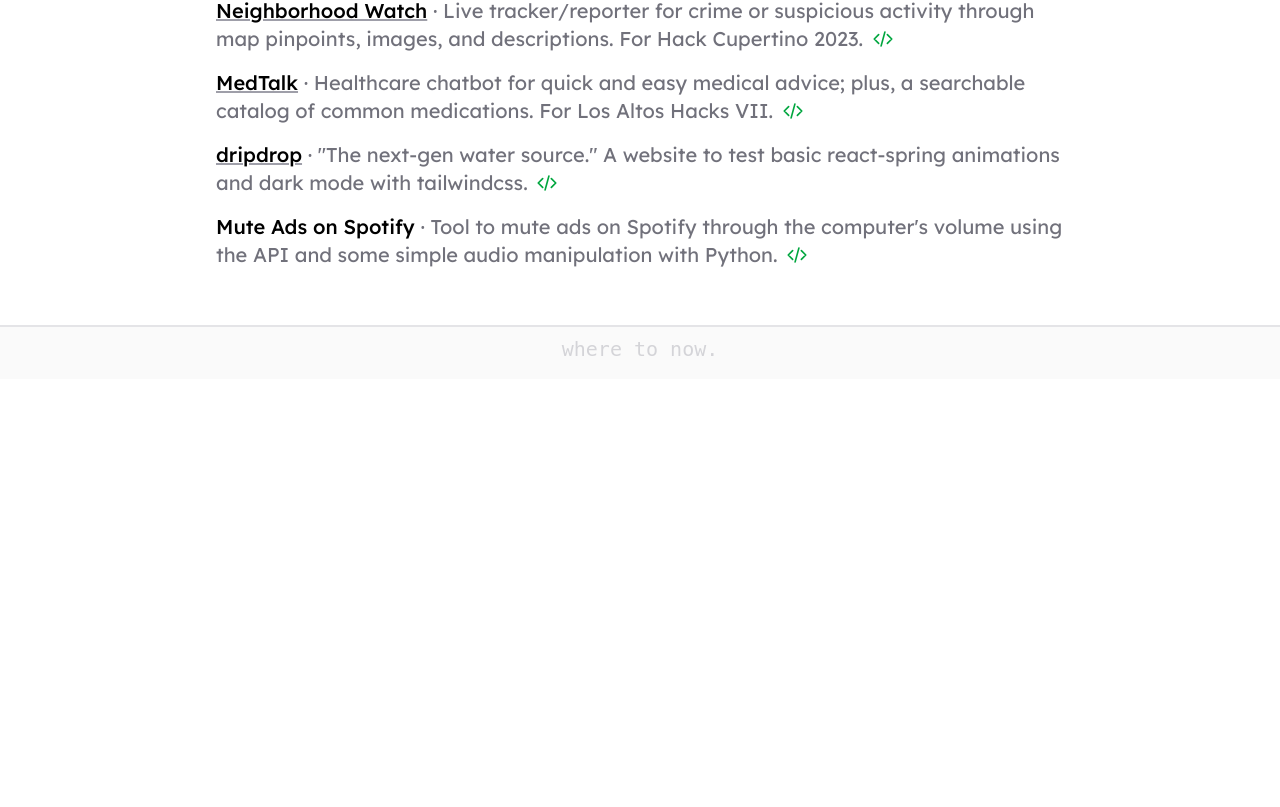
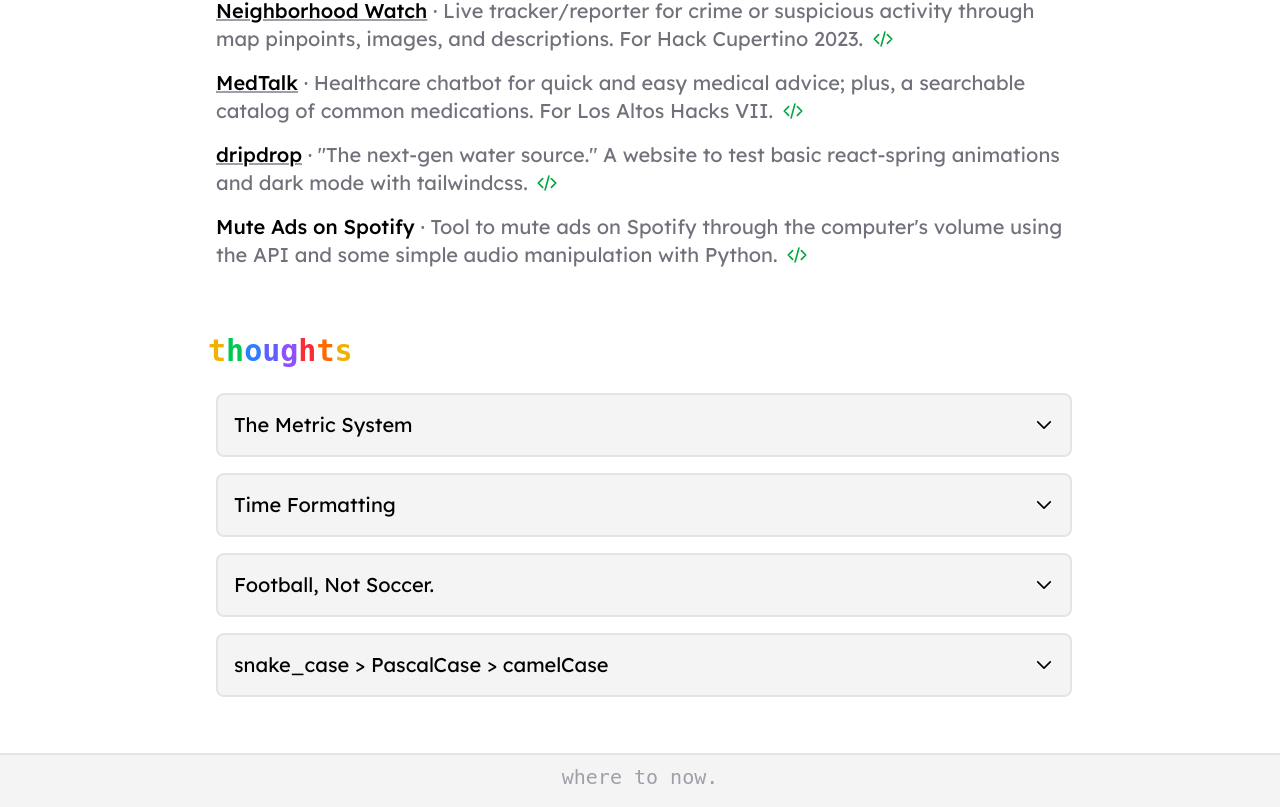
Before and after one commit to solunian/website, a SvelteKit app: page / in a window 1280 px wide. Shown: the part 1341-2148 px from the top of the page. Before the commit the page ends 1720 px from the top, so only its background shows below. Built offline with nearby package versions, Linux system fonts and the light colour scheme; a web font is replaced by a local one.

Commit message:
feat: article component for thoughts

```diff
--- /dev/null
+++ b/src/lib/components/article.svelte
@@ -0,0 +1,34 @@
+<script lang="ts">
+  import type { Snippet } from "svelte";
+  import { fade, slide } from "svelte/transition";
+
+  let { title, children }: { title: string; children: Snippet } = $props();
+
+  let is_open = $state(false);
+</script>
+
+<div class="rounded-lg border-2 border-zinc-200 bg-zinc-100 dark:border-zinc-700 dark:bg-zinc-800">
+  <button
+    onclick={() => (is_open = !is_open)}
+    class="flex w-full items-center justify-between p-4 text-left text-black dark:text-white">
+    <span>{title}</span>
+    <svg
+      xmlns="http://www.w3.org/2000/svg"
+      fill="none"
+      viewBox="0 0 24 24"
+      stroke-width="2"
+      stroke="currentColor"
+      class={["size-5 transition duration-200", is_open && "rotate-180"]}>
+      <path stroke-linecap="round" stroke-linejoin="round" d="m19.5 8.25-7.5 7.5-7.5-7.5" />
+    </svg>
+  </button>
+
+  {#if is_open}
+    <div
+      transition:slide={{ duration: 200 }}
+      class="flex w-full max-w-full flex-col gap-4 px-4 pb-4">
+      <hr transition:fade class="rounded-full border-1 border-zinc-300 dark:border-zinc-700" />
+      {@render children()}
+    </div>
+  {/if}
+</div>
--- a/src/lib/components/footer.svelte
+++ b/src/lib/components/footer.svelte
@@ -24,6 +24,6 @@
 </script>
 
 <footer
-  class="flex flex-row justify-center border-t-2 border-zinc-200 bg-zinc-50 pt-2 pb-4 font-mono text-zinc-300 dark:border-zinc-800 dark:bg-zinc-950 dark:text-zinc-700">
+  class="flex flex-row justify-center border-t-2 border-zinc-200 bg-zinc-100 pt-2 pb-4 font-mono text-zinc-400 dark:border-zinc-800 dark:bg-zinc-950 dark:text-zinc-700">
   {footer_texts[Math.floor(Math.random() * footer_texts.length)]}
 </footer>
--- a/src/lib/components/thoughts.svelte
+++ /dev/null
@@ -1,31 +0,0 @@
-<script lang="ts">
-  import Section from "./section.svelte";
-</script>
-
-<Section id="thoughts">
-  <h2>The Metric System</h2>
-  <p>celsius is better than fahrenheit</p>
-  <p>cooking using tbsp, tsp, cups, gallons, etc. is ridiculous</p>
-  <p>visualizing/converting is easier with distance/length/volume/weight</p>
-  <p>caveat: weight in kg is not "weight"; it is mass; should use newtons (~x10 from kilograms)</p>
-
-  <h2>Time Formatting</h2>
-  <p>
-    24-hr time is better than 12 hours with am/pm. You still use the same number of digits without
-    an extra am/pm value. No confusion of 12 am vs 12 pm.
-  </p>
-  <p>
-    Date should follow numerical ordering, not speech order. either year-month-day or
-    day-month-year.
-  </p>
-
-  <h2>Football, Not Soccer.</h2>
-  <p>this is kinda duh.</p>
-
-  <h2>snake_case > PascalCase > camelCase</h2>
-  <p>
-    snake_case is simple: replace all spaces with underscores, and full caps for constants is easy.
-    It is also very readable. The other ones are less appealing. Filenames should typicaly follow
-    snake_case, and directories should use kebab-case (snake case with hyphens).
-  </p>
-</Section>
--- a/src/routes/+layout.svelte
+++ b/src/routes/+layout.svelte
@@ -4,15 +4,11 @@
   // vercel analytics snippet
   import { dev } from "$app/environment";
   import { inject } from "@vercel/analytics";
-  import type { Snippet } from "svelte";
+  import type { LayoutProps } from "./$types";
 
-  interface Props {
-    children?: Snippet;
-  }
-
-  let { children }: Props = $props();
+  let { children }: LayoutProps = $props();
 
   inject({ mode: dev ? "development" : "production" }); // for vercel analytics
 </script>
 
-{@render children?.()}
+{@render children()}
--- a/src/routes/+page.svelte
+++ b/src/routes/+page.svelte
@@ -3,6 +3,7 @@
   import Project from "$lib/components/project.svelte";
   import Section from "$lib/components/section.svelte";
   import Footer from "$lib/components/footer.svelte";
+  import Article from "$lib/components/article.svelte";
 </script>
 
 <svelte:head>
@@ -13,10 +14,13 @@
   <div
     class="flex max-w-5xl flex-col gap-4 px-6 pt-4 pb-8 sm:gap-8 sm:px-12 sm:pt-6 sm:pb-10 md:px-20 md:pt-10 md:pb-12">
     <header class="mt-8 flex max-w-2xl flex-col gap-4">
-      <div class="mb-4 flex flex-row flex-wrap items-center gap-4 sm:gap-6">
-        <img src="/website/icon.avif" alt="icon" class="h-12" />
+      <div class="mb-4 flex flex-row items-center gap-4 sm:gap-6">
+        <img src="/website/icon.avif" alt="icon" class="inline h-12" />
 
-        <h1 class="font-lexend text-4xl font-medium text-black dark:text-white">Daniel Cui</h1>
+        <h1
+          class="font-lexend text-3xl font-medium text-wrap text-black sm:text-4xl dark:text-white">
+          Daniel Cui
+        </h1>
       </div>
 
       <p>
@@ -179,6 +183,41 @@
       </Project>
     </Section>
 
+    <Section id="thoughts">
+      <Article title="The Metric System">
+        <p>celsius is better than fahrenheit</p>
+        <p>cooking using tbsp, tsp, cups, gallons, etc. is ridiculous</p>
+        <p>visualizing/converting is easier with distance / length / volume / weight</p>
+        <p>
+          caveat: weight in kg is not "weight"; it is mass; should use newtons (~x10 from kilograms)
+        </p>
+      </Article>
+
+      <Article title="Time Formatting">
+        <p>
+          24-hr time is better than 12 hours with am/pm. You still use the same number of digits
+          without an extra am/pm value. No confusion of 12 am vs 12 pm.
+        </p>
+        <p>
+          Date should follow numerical ordering, not speech order. either year-month-day or
+          day-month-year.
+        </p>
+      </Article>
+
+      <Article title="Football, Not Soccer.">
+        <p>this is kinda duh.</p>
+      </Article>
+
+      <Article title="snake_case > PascalCase > camelCase">
+        <p>
+          snake_case is simple: replace all spaces with underscores, and full caps for constants is
+          easy. It is also very readable. The other ones are less appealing. Filenames should
+          typicaly follow snake_case, and directories should use kebab-case (snake case with
+          hyphens).
+        </p>
+      </Article>
+    </Section>
+
     <!-- <Section id="stories">
       <p>
         Note: I had written several stories a while ago, but looking back now, they are definitely
--- a/src/routes/archive/+page.svelte
+++ b/src/routes/archive/+page.svelte
@@ -13,18 +13,18 @@
   <div
     class="flex max-w-5xl flex-col gap-4 px-6 pt-4 pb-8 sm:gap-8 sm:px-12 sm:pt-6 sm:pb-10 md:px-20 md:pt-10 md:pb-12">
     <header class="mt-8 flex max-w-2xl flex-col gap-4">
-      <div class="mb-4 flex flex-row flex-wrap items-center gap-4 sm:gap-6">
-        <img src="/website/icon_outline.png" alt="icon" class="h-12" />
+      <div class="mb-4 flex flex-row items-center gap-4 sm:gap-6">
+        <img src="/website/icon_outline.png" alt="icon" class="inline h-12" />
 
-        <h1 class="font-lexend text-4xl font-medium text-black dark:text-white">
+        <span class="font-lexend text-3xl font-medium text-black sm:text-4xl dark:text-white">
           Daniel's Archive
-        </h1>
+        </span>
       </div>
 
       <p>
         Some amateurish art. What is life without its meaningless, redundant whimsies? Just someone
-        who occasionally enjoys the imprecise yet ineffable quality of a physical or digital media,
-        whether it be pixels or vectors or carbon dust.
+        who very occasionally enjoys the imprecise yet ineffable quality of a physical or digital
+        media, whether it be pixels or vectors or carbon dust.
       </p>
 
       <hr class="rounded-full border-1 border-zinc-300 dark:border-zinc-700" />
--- a/src/routes/news/+layout.svelte
+++ b/src/routes/news/+layout.svelte
@@ -1,13 +1,9 @@
 <script lang="ts">
-  import type { Snippet } from "svelte";
+  import type { LayoutProps } from "./$types";
 
-  interface Props {
-    children?: Snippet;
-  }
-
-  let { children }: Props = $props();
+  let { children }: LayoutProps = $props();
 </script>
 
 <div class="flex min-h-screen flex-col font-serif text-black dark:text-zinc-300">
-  {@render children?.()}
+  {@render children()}
 </div>
```
